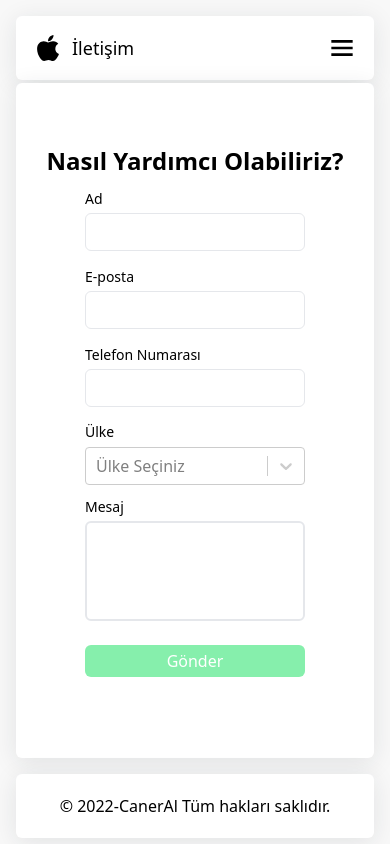
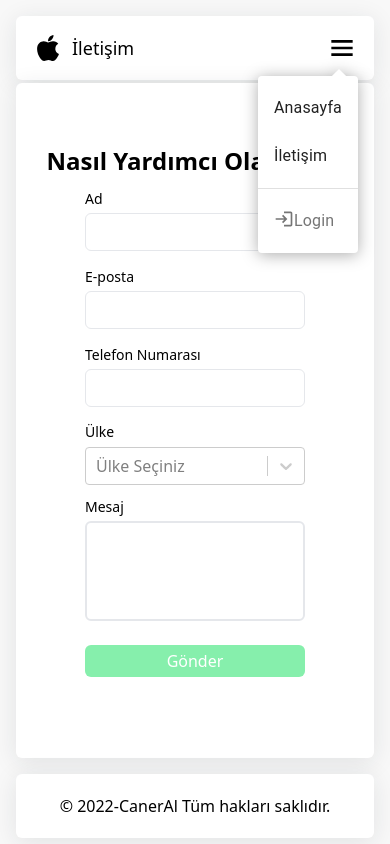
Before and after one commit to caneral/dummywebsite, a React (Create React App) app: page /contact in a window 390 px wide. Both pictures are taken after a click on the button 342 px from the left and 48 px from the top of the page. Built offline with nearby package versions, Linux system fonts and the light colour scheme.

Commit message:
Bug fixed.

```diff
--- a/package.json
+++ b/package.json
@@ -5,6 +5,7 @@
   "dependencies": {
     "@emotion/react": "^11.9.0",
     "@emotion/styled": "^11.8.1",
+    "@mui/icons-material": "^5.6.2",
     "@mui/material": "^5.7.0",
     "@testing-library/jest-dom": "^5.16.4",
     "@testing-library/react": "^13.2.0",
--- a/src/components/hamburger-menu/index.js
+++ b/src/components/hamburger-menu/index.js
@@ -1,12 +1,93 @@
 import React from "react";
 import { BiMenu } from "react-icons/bi";
+import ListItemIcon from "@mui/material/ListItemIcon";
+import Divider from "@mui/material/Divider";
+import Logout from "@mui/icons-material/Logout";
+import Login from "@mui/icons-material/Login";
+import Menu from "@mui/material/Menu";
+import MenuItem from "@mui/material/MenuItem";
+import { useTranslation } from "react-i18next";
+import { Link } from "react-router-dom";
+import Avatar from '@mui/material/Avatar';
 
-const HamburgerMenu = () => {
+const HamburgerMenu = ({ logout, userInfo, handleOpen }) => {
+  const { t } = useTranslation();
+
+  const [anchorEl, setAnchorEl] = React.useState(null);
+  const open = Boolean(anchorEl);
+  const handleClick = (event) => {
+    setAnchorEl(event.currentTarget);
+  };
+  const handleClose = () => {
+    setAnchorEl(null);
+  };
   return (
     <div className="md:hidden hover:bg-gray-300 hover:rounded-2xl flex justify-center items-center">
-      <button>
+      <button onClick={handleClick}>
         <BiMenu size={32} />
       </button>
+      <Menu
+        anchorEl={anchorEl}
+        id="account-menu"
+        open={open}
+        onClose={handleClose}
+        onClick={handleClose}
+        PaperProps={{
+          elevation: 0,
+          sx: {
+            overflow: "visible",
+            filter: "drop-shadow(0px 2px 8px rgba(0,0,0,0.32))",
+            mt: 1.5,
+            "& .MuiAvatar-root": {
+              width: 32,
+              height: 32,
+              ml: -0.5,
+              mr: 1,
+            },
+            "&:before": {
+              content: '""',
+              display: "block",
+              position: "absolute",
+              top: 0,
+              right: 14,
+              width: 10,
+              height: 10,
+              bgcolor: "background.paper",
+              transform: "translateY(-50%) rotate(45deg)",
+              zIndex: 0,
+            },
+          },
+        }}
+        transformOrigin={{ horizontal: "right", vertical: "top" }}
+        anchorOrigin={{ horizontal: "right", vertical: "bottom" }}
+      >
+        {Object.keys(userInfo).length !== 0 ? (
+          <MenuItem> <Avatar /> {userInfo.name}</MenuItem>
+        ) : null}
+
+        <MenuItem>
+          <Link to="/">{t("Homepage")}</Link>
+        </MenuItem>
+        <MenuItem>
+          <Link to="/contact">{t("Contact")}</Link>
+        </MenuItem>
+        <Divider />
+        {Object.keys(userInfo).length !== 0 ? (
+          <MenuItem onClick={logout}>
+            <ListItemIcon>
+              <Logout fontSize="small" />
+            </ListItemIcon>
+            Logout
+          </MenuItem>
+        ) : (
+          <MenuItem onClick={handleOpen}>
+            <ListItemIcon>
+              <Login fontSize="small" />
+              Login
+            </ListItemIcon>
+          </MenuItem>
+        )}
+      </Menu>
     </div>
   );
 };
--- a/src/components/navbar/index.js
+++ b/src/components/navbar/index.js
@@ -6,13 +6,14 @@ import { useDispatch, useSelector } from "react-redux";
 import { AiOutlineUser } from "react-icons/ai";
 import { useTranslation } from "react-i18next";
 import { useForm } from "react-hook-form";
-import VerticalForm from "../form/VerticalForm";
 import { userLogin, userLogout } from "../../redux/actions/auth";
 import { useLocation } from "react-router-dom";
 import Menu from "@mui/material/Menu";
 import MenuItem from "@mui/material/MenuItem";
 import HamburgerMenu from "../hamburger-menu";
 import LoginModal from "../../pages/login-modal";
+import ListItemIcon from "@mui/material/ListItemIcon";
+import Logout from "@mui/icons-material/Logout";
 
 const Navbar = () => {
   const {
@@ -33,7 +34,6 @@ const Navbar = () => {
   };
 
   const logout = () => {
-    console.log("tıklandı");
     dispatch(userLogout());
     handleCloseMenu();
   };
@@ -122,21 +122,46 @@ const Navbar = () => {
                 </div>
               </button>
               <Menu
-                id="menu-appbar"
                 anchorEl={openMenu}
-                anchorOrigin={{
-                  vertical: "top",
-                  horizontal: "right",
-                }}
-                keepMounted
-                transformOrigin={{
-                  vertical: "top",
-                  horizontal: "right",
-                }}
+                id="account-menu"
                 open={Boolean(openMenu)}
                 onClose={handleCloseMenu}
+                onClick={handleCloseMenu}
+                PaperProps={{
+                  elevation: 0,
+                  sx: {
+                    overflow: "visible",
+                    filter: "drop-shadow(0px 2px 8px rgba(0,0,0,0.32))",
+                    mt: 1.5,
+                    "& .MuiAvatar-root": {
+                      width: 32,
+                      height: 32,
+                      ml: -0.5,
+                      mr: 1,
+                    },
+                    "&:before": {
+                      content: '""',
+                      display: "block",
+                      position: "absolute",
+                      top: 0,
+                      right: 14,
+                      width: 10,
+                      height: 10,
+                      bgcolor: "background.paper",
+                      transform: "translateY(-50%) rotate(45deg)",
+                      zIndex: 0,
+                    },
+                  },
+                }}
+                transformOrigin={{ horizontal: "right", vertical: "top" }}
+                anchorOrigin={{ horizontal: "right", vertical: "bottom" }}
               >
-                <MenuItem onClick={logout}>Logout</MenuItem>
+                <MenuItem onClick={logout}>
+                  <ListItemIcon>
+                    <Logout fontSize="small" />
+                  </ListItemIcon>
+                  Logout
+                </MenuItem>
               </Menu>
             </div>
           ) : (
@@ -147,20 +172,24 @@ const Navbar = () => {
               >
                 {t("Login")}
               </button>
-              <LoginModal
-                open={open}
-                handleClose={handleClose}
-                handleSubmit={handleSubmit}
-                onSubmit={onSubmit}
-                errors={errors}
-                register={register}
-              />
             </div>
           )}
         </div>
       </div>
+      <LoginModal
+        open={open}
+        handleClose={handleClose}
+        handleSubmit={handleSubmit}
+        onSubmit={onSubmit}
+        errors={errors}
+        register={register}
+      />
       {/* Hamburger Menu */}
-      <HamburgerMenu />
+      <HamburgerMenu
+        logout={logout}
+        userInfo={userInfo}
+        handleOpen={handleOpen}
+      />
     </div>
   );
 };
--- a/src/pages/contact/index.js
+++ b/src/pages/contact/index.js
@@ -1,4 +1,4 @@
-import React, { useState } from "react";
+import React, { useEffect, useState } from "react";
 import { useForm, Controller } from "react-hook-form";
 import VerticalForm from "../../components/form/VerticalForm";
 import Select from "react-select";
@@ -22,15 +22,21 @@ const ContactUs = () => {
 
   const store = useSelector((state) => state.auth);
   const userInfo = store.data;
-
   const {
     register,
     handleSubmit,
     watch,
     control,
+    setValue,
     formState: { errors },
-  } = useForm();
+  } = useForm({ mode: "onBlur" });
+  useEffect(() => {
+    if (userInfo) {
+      setValue("name", userInfo.name)
+      setValue("email", userInfo.email)
 
+    }
+  }, [userInfo]);
   const onSubmit = (data) => {
     const formData = {
       name: data.name,
@@ -52,14 +58,12 @@ const ContactUs = () => {
             <VerticalForm
               errors={errors.name}
               title={t("Name")}
-              defaultValue={userInfo?.name}
               type={"text"}
               hookform={{ ...register("name", { required: true }) }}
             />
             <VerticalForm
               errors={errors.email}
               title={t("Email")}
-              defaultValue={userInfo?.email}
               hookform={{
                 ...register("email", {
                   required: true,
@@ -82,7 +86,12 @@ const ContactUs = () => {
                 defaultValue=""
                 rules={{ required: true }}
                 render={({ field }) => (
-                  <Select {...field} className="pt-1" options={countryList} placeholder={t("Select_Country")} />
+                  <Select
+                    {...field}
+                    className="pt-1"
+                    options={countryList}
+                    placeholder={t("Select_Country")}
+                  />
                 )}
               />
               {errors.country && (
```
Also changed, not shown: 1 other file (tests, documents, lock files or other folders).
